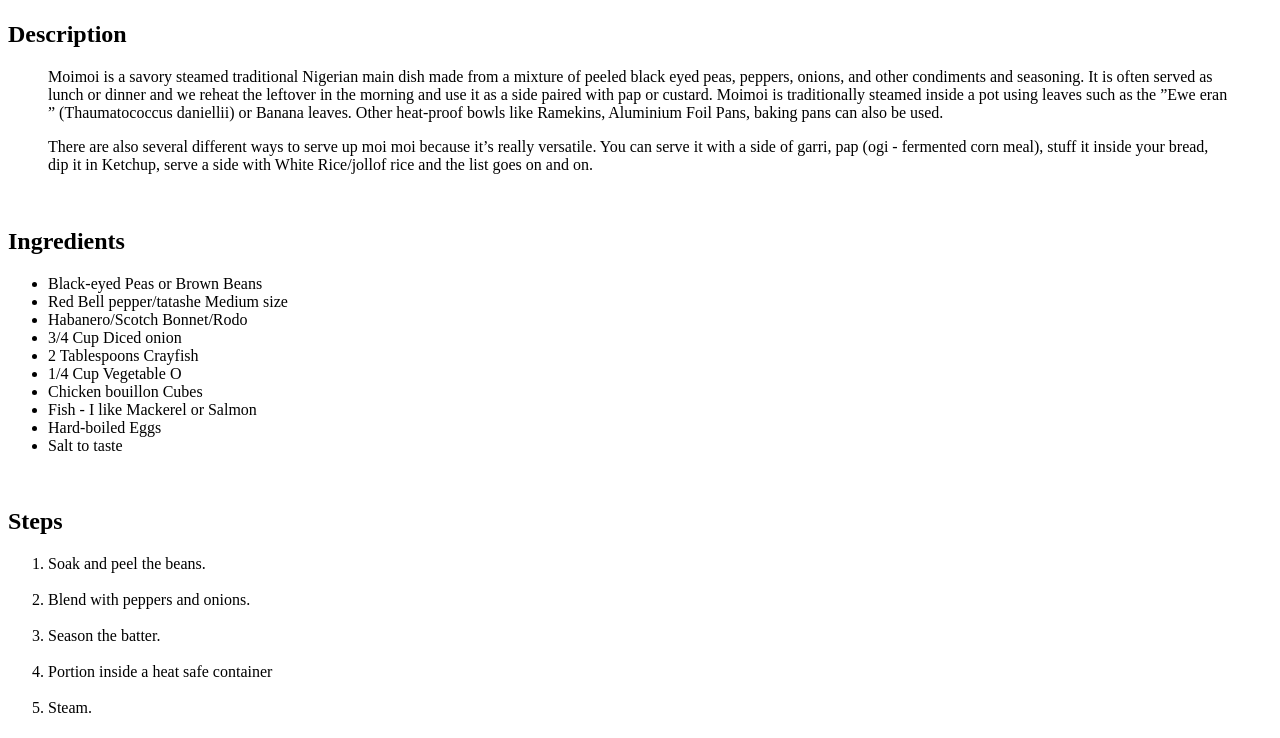
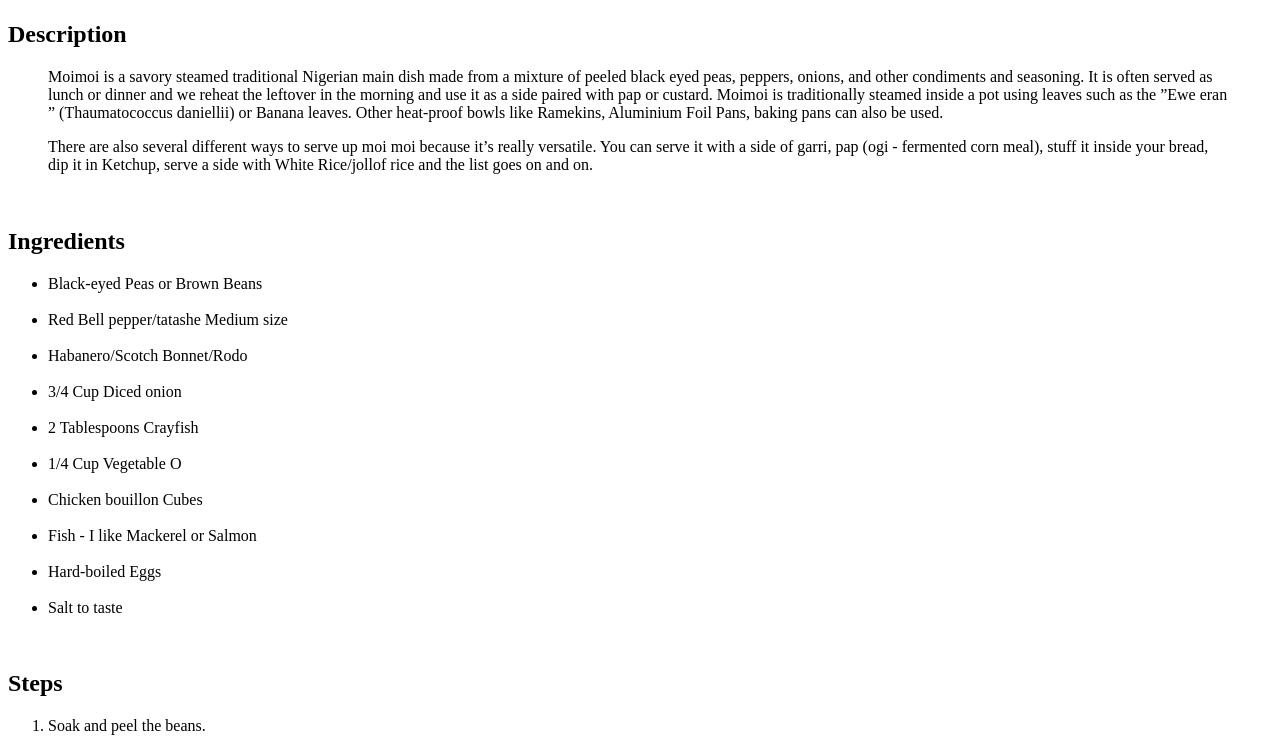
Before and after one commit to Emekailonwa/Odin-Recipes, a plain HTML site: page Recipes/moimoi.html in a window 1280 px wide. Shown: the part 583-1321 px from the top of the page. Drawn offline with Linux system fonts and the light colour scheme.

Commit message:
Add spacing between the ingredient items

```diff
--- a/Recipes/moimoi.html
+++ b/Recipes/moimoi.html
@@ -39,14 +39,23 @@
     <h2>Ingredients</h2>
     <ul>
         <li>Black-eyed Peas or Brown Beans</li>
+        <Br>
         <li>Red Bell pepper/tatashe Medium size</li>
+        <Br>
         <li>Habanero/Scotch Bonnet/Rodo</li>
+        <Br>
         <li>3/4 Cup Diced onion</li>
+        <Br>
         <li>2 Tablespoons Crayfish</li>
+        <Br>
         <li>1/4 Cup Vegetable O</li>
+        <Br>
         <li>Chicken bouillon Cubes</li>
+        <Br>
         <li>Fish - I like Mackerel or Salmon</li>
+        <Br>
         <li>Hard-boiled Eggs</li>
+        <Br>
         <li>Salt to taste</li>
     </ul>
     <br>
```
